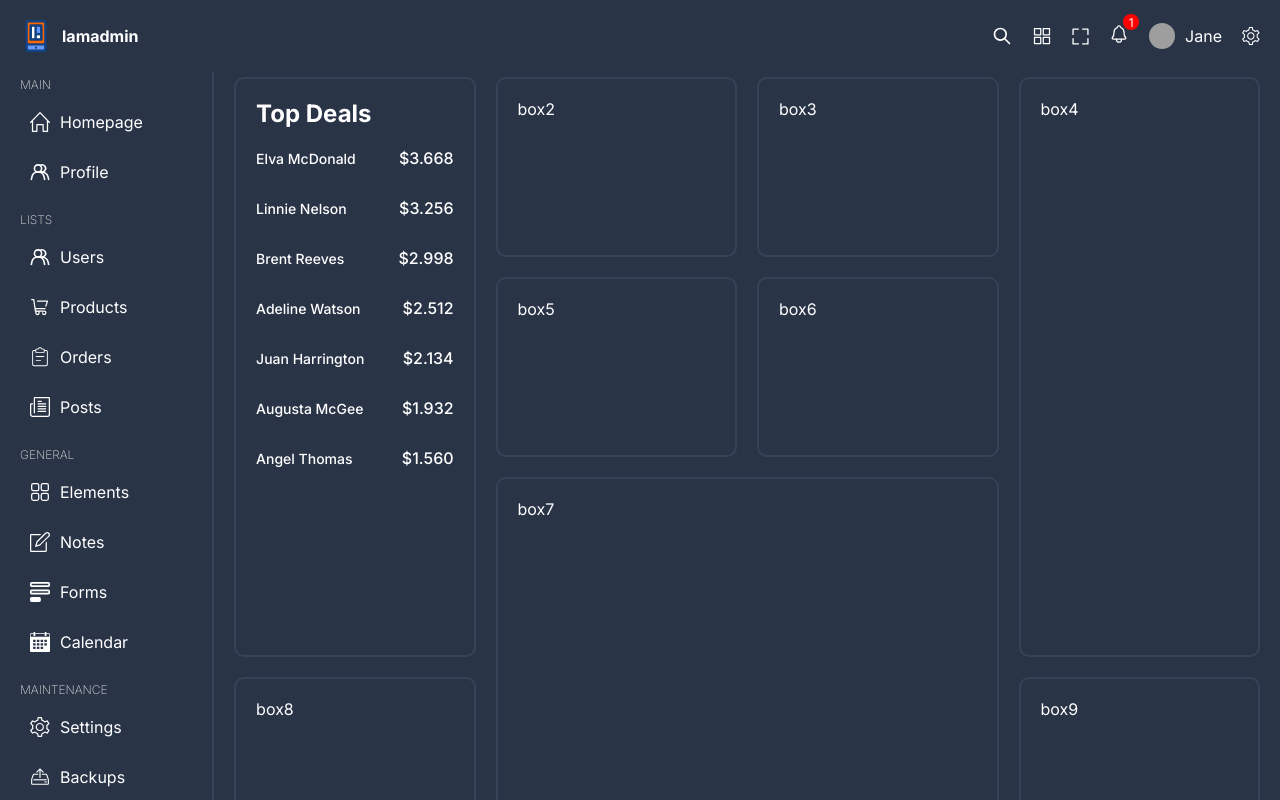
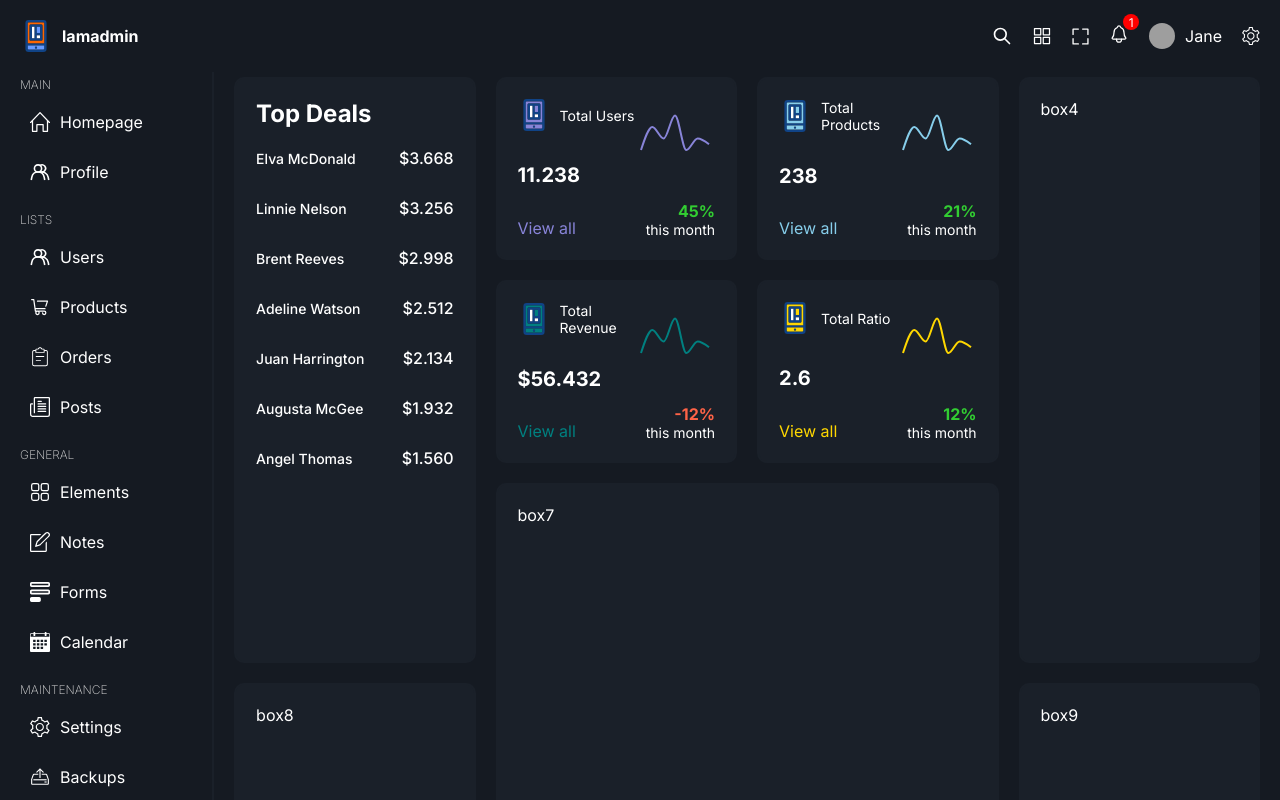
Before and after one commit to Darthdevv/React-Admin-Dashboard, a React (Vite) app: page / in a window 1280 px wide. Shown: the top 800 px of the page. Built offline with nearby package versions, Linux system fonts and the light colour scheme; grey boxes are pictures that could not be loaded.

Commit message:
⚛️  style: Chartbox component

```diff
--- a/package.json
+++ b/package.json
@@ -14,6 +14,7 @@
     "react-dom": "^18.3.1",
     "react-router": "^6.25.1",
     "react-router-dom": "^6.25.1",
+    "recharts": "^2.12.7",
     "sass": "^1.77.8"
   },
   "devDependencies": {
--- /dev/null
+++ b/src/components/Chartbox/Chartbox.tsx
@@ -0,0 +1,61 @@
+import { Link } from "react-router-dom";
+import "./chartBox.scss";
+import { Line, LineChart, ResponsiveContainer, Tooltip } from "recharts";
+
+type Props = {
+  color: string;
+  icon: string;
+  title: string;
+  dataKey: string;
+  number: number | string;
+  percentage: number;
+  chartData: object[];
+};
+
+const ChartBox = (props: Props) => {
+  return (
+    <div className="chartBox">
+      <div className="boxInfo">
+        <div className="title">
+          <img src={props.icon} alt="" />
+          <span>{props.title}</span>
+        </div>
+        <h1>{props.number}</h1>
+        <Link to="/" style={{ color: props.color }}>
+          View all
+        </Link>
+      </div>
+      <div className="chartInfo">
+        <div className="chart">
+          <ResponsiveContainer width="99%" height="100%">
+            <LineChart data={props.chartData}>
+              <Tooltip
+                contentStyle={{ background: "transparent", border: "none" }}
+                labelStyle={{ display: "none" }}
+                position={{ x: 10, y: 70 }}
+              />
+              <Line
+                type="monotone"
+                dataKey={props.dataKey}
+                stroke={props.color}
+                strokeWidth={2}
+                dot={false}
+              />
+            </LineChart>
+          </ResponsiveContainer>
+        </div>
+        <div className="texts">
+          <span
+            className="percentage"
+            style={{ color: props.percentage < 0 ? "tomato" : "limegreen" }}
+          >
+            {props.percentage}%
+          </span>
+          <span className="duration">this month</span>
+        </div>
+      </div>
+    </div>
+  );
+};
+
+export default ChartBox;
--- /dev/null
+++ b/src/components/Chartbox/chartbox.scss
@@ -0,0 +1,68 @@
+@import "../../styles/responsive.scss";
+
+.chartBox {
+  display: flex;
+  height: 100%;
+
+  @include sm{
+    flex-direction: column;
+  }
+
+  .boxInfo {
+    flex: 3;
+    display: flex;
+    flex-direction: column;
+    justify-content: space-between;
+
+    @include sm{
+      gap: 20px;
+    }
+
+    .title {
+      display: flex;
+      align-items: center;
+      gap: 10px;
+
+      @include xxl{
+        font-size: 14px;
+      }
+    }
+
+    h1{
+      @include xxl{
+        font-size: 20px;
+      }
+    }
+  }
+
+  .chartInfo {
+    flex: 2;
+    display: flex;
+    flex-direction: column;
+    justify-content: space-between;
+
+    .chart {
+      width: 100%;
+      height: 100%;
+    }
+
+    .texts {
+      display: flex;
+      flex-direction: column;
+      text-align: right;
+
+      .percentage {
+        font-weight: bold;
+        font-size: 20px;
+
+        @include xxl{
+          font-size: 16px;
+        }
+      }
+
+      .duration{
+        font-size: 14px;
+      }
+    }
+  }
+}
--- a/src/pages/home/Home.tsx
+++ b/src/pages/home/Home.tsx
@@ -1,15 +1,33 @@
 import './home.scss'
 import TopBox from '../../components/Topbox/Topbox';
+import ChartBox from "../../components/Chartbox/Chartbox";
+import {
+  chartBoxConversion,
+  chartBoxProduct,
+  chartBoxRevenue,
+  chartBoxUser,
+} from "../../data";
+
 
 const Home = () => {
   return (
     <div className="home">
-      <div className="box box1"><TopBox/></div>
-      <div className="box box2">box2</div>
-      <div className="box box3">box3</div>
+      <div className="box box1">
+        <TopBox />
+      </div>
+      <div className="box box2">
+        <ChartBox {...chartBoxUser} />
+      </div>
+      <div className="box box3">
+        <ChartBox {...chartBoxProduct} />
+      </div>
       <div className="box box4">box4</div>
-      <div className="box box5">box5</div>
-      <div className="box box6">box6</div>
+      <div className="box box5">
+        <ChartBox {...chartBoxRevenue} />
+      </div>
+      <div className="box box6">
+        <ChartBox {...chartBoxConversion} />
+      </div>
       <div className="box box7">box7</div>
       <div className="box box8">box8</div>
       <div className="box box9">box9</div>
--- a/src/pages/home/home.scss
+++ b/src/pages/home/home.scss
@@ -12,7 +12,8 @@
   .box{
     padding: 20px;
     border-radius: 10px;
-    border: 2px solid $soft-bg;
+    border: 2px solid #1A2029;
+    background-color: #1A2029;
   }
 
   .box1, .box4{
--- a/src/styles/global.scss
+++ b/src/styles/global.scss
@@ -26,7 +26,7 @@
 .menuContainer {
   width: 250px;
   padding: 5px 20px;
-  border-right: 2px solid $soft-bg;
+  border-right: 2px solid #1A2029;
 
   @include lg{
     width: max-content;
@@ -37,3 +37,23 @@
   padding: 5px 20px;
   width: 100%;
 }
+
+::-webkit-scrollbar {
+  width: 10px;
+}
+
+/* Track */
+::-webkit-scrollbar-track {
+  background: #1a2029;
+}
+
+/* Handle */
+::-webkit-scrollbar-thumb {
+  background: #0e1216;
+  border-radius: 10px;
+}
+
+/* Handle on hover */
+::-webkit-scrollbar-thumb:hover {
+  background: #0e1216;
+}
--- a/src/styles/variables.scss
+++ b/src/styles/variables.scss
@@ -1,5 +1,5 @@
 // background-color
-$main-bg: #2a3447;
+$main-bg: #151A22;
 $soft-bg: #384256;
 $dark-bg: #222b3c;
 // text
```
Also changed, not shown: 1 other file (tests, documents, lock files or other folders).
